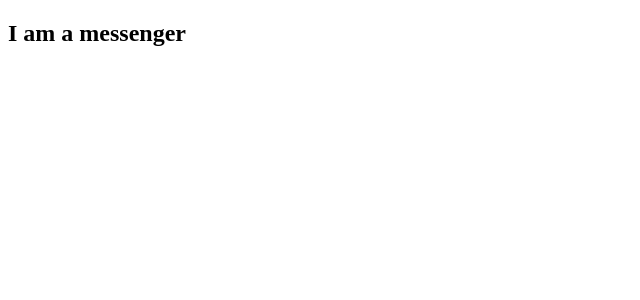
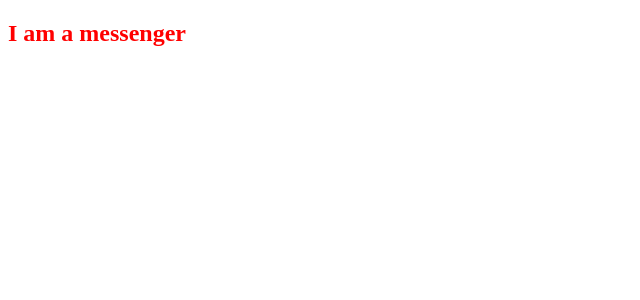
Before and after one commit to Sai-Dharani/Messenger-Application, an Angular app: page / in a window 1280 px wide. Shown: the top 300 px of the page, without its empty margins (0-640 px from the left). Built offline with nearby package versions, Linux system fonts and the light colour scheme.

Commit message:
Update app.component.css

```diff
--- a/src/app/app.component.css
+++ b/src/app/app.component.css
@@ -0,0 +1,3 @@
+h2{
+    color: red;
+}
```
